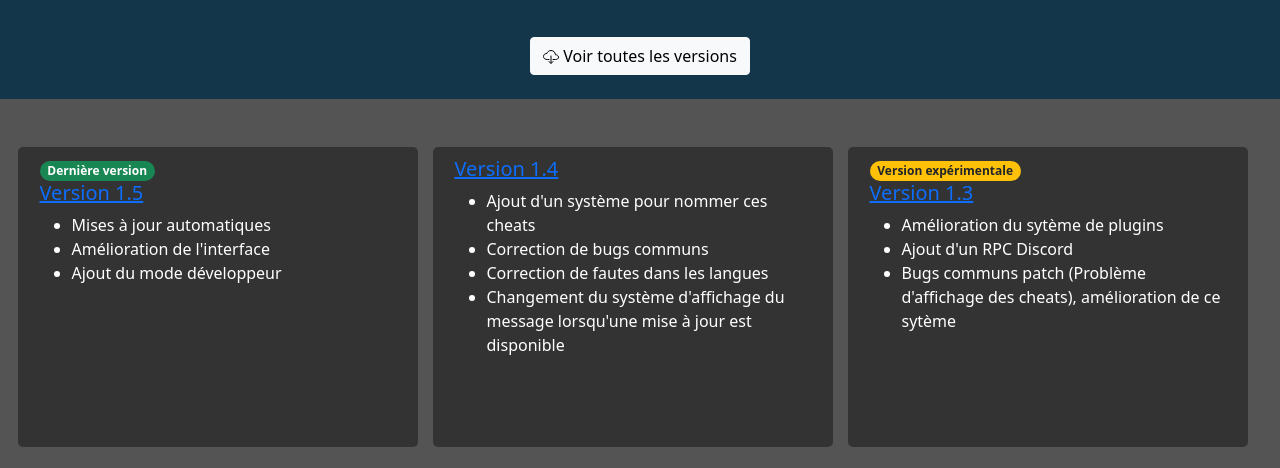
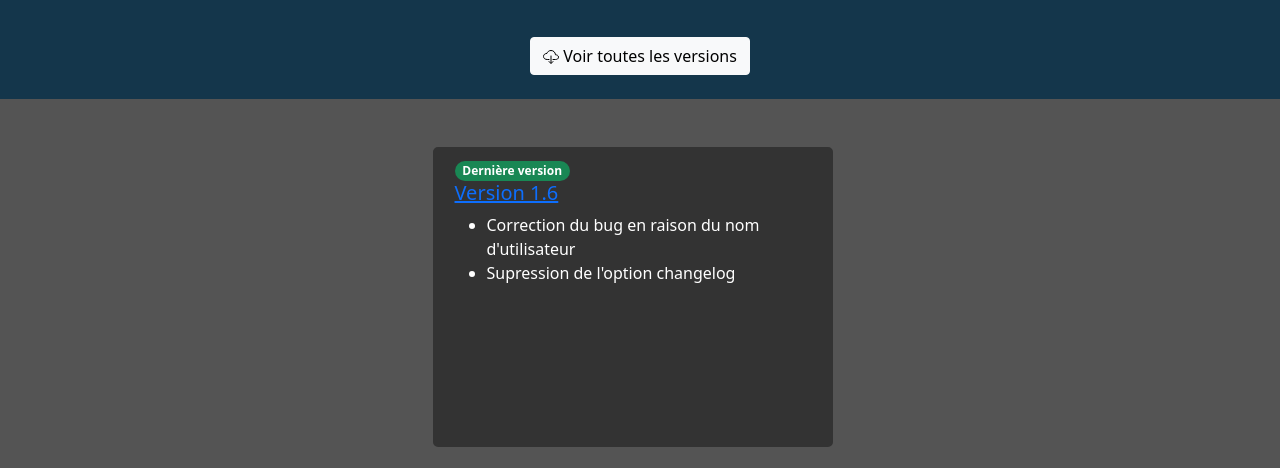
Before and after one commit to Luckyluka17/YuzuCheatsManager, a plain HTML site: page docs/downloads.html in a window 1280 px wide. Shown: the part 281-749 px from the top of the page. Drawn offline with nearby package versions, Linux system fonts and the light colour scheme; files whose address does not match are found by name.

Commit message:
Update downloads.html

```diff
--- a/docs/downloads.html
+++ b/docs/downloads.html
@@ -67,10 +67,23 @@
       <section id="maj" align="center">
         <br/><br/>
           <div class="cards-container">
+            <!-- 1.6 -->
+            <div class="maj-cards">
+              <div class="container">
+                <span class="badge rounded-pill bg-success">Dernière version</span>
+                <a href="https://github.com/Luckyluka17/YuzuCheatsManager/releases/download/1.6/YuzuCheatsManager.exe"><h5>Version 1.6</h5></a>
+                <ul>
+                  <li>Correction du bug en raison du nom d'utilisateur</li>
+                  <li>Supression de l'option changelog</li>
+                </ul>
+              </div>
+            </div>
+          </div>
+          <br/>
+          <div class="cards-container">
               <!-- 1.5 -->
               <div class="maj-cards">
                 <div class="container">
-                  <span class="badge rounded-pill bg-success">Dernière version</span>
                   <a href="https://github.com/Luckyluka17/YuzuCheatsManager/releases/download/1.5/YuzuCheatsManager.exe"><h5>Version 1.5</h5></a>
                   <ul>
                     <li>Mises à jour automatiques</li>
```
